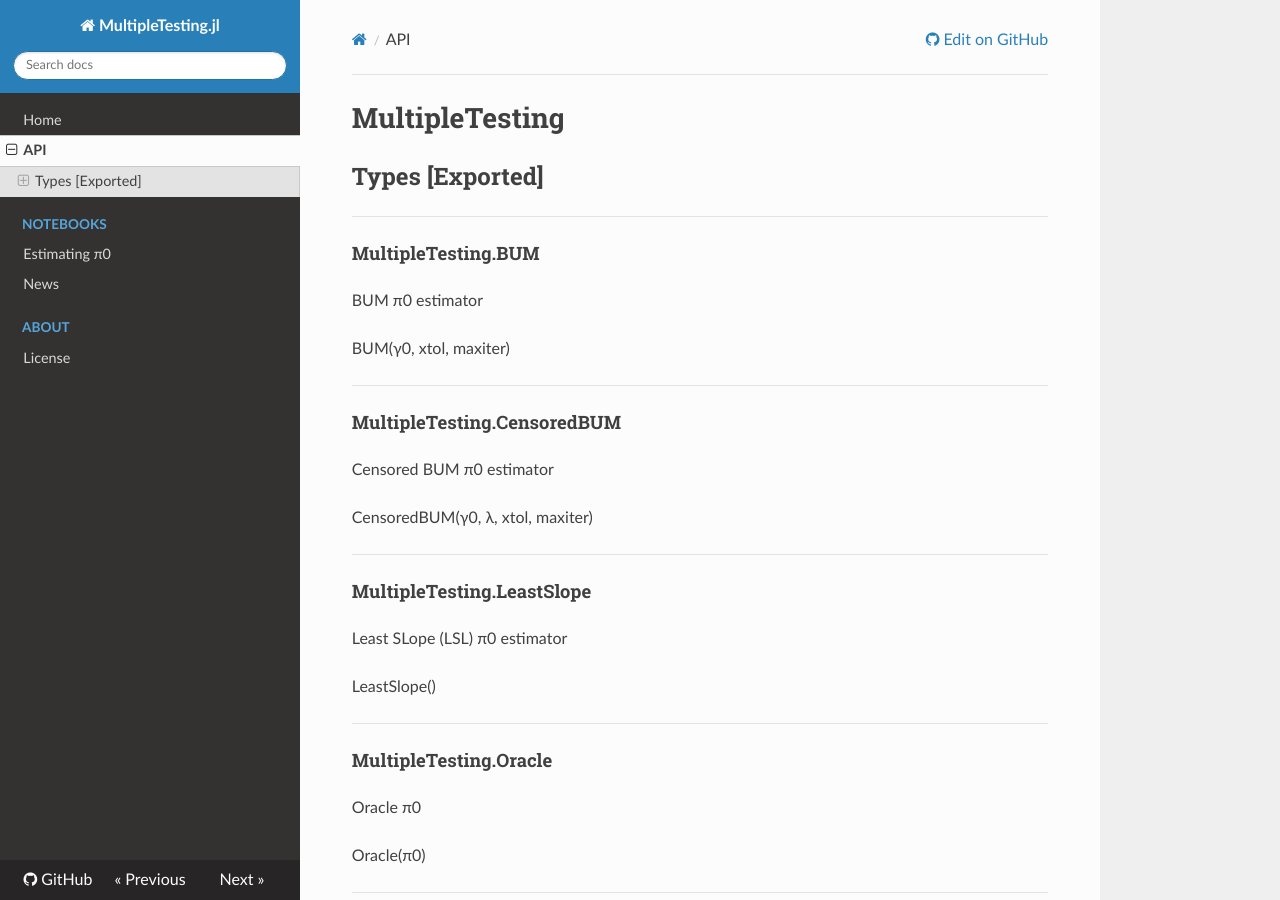
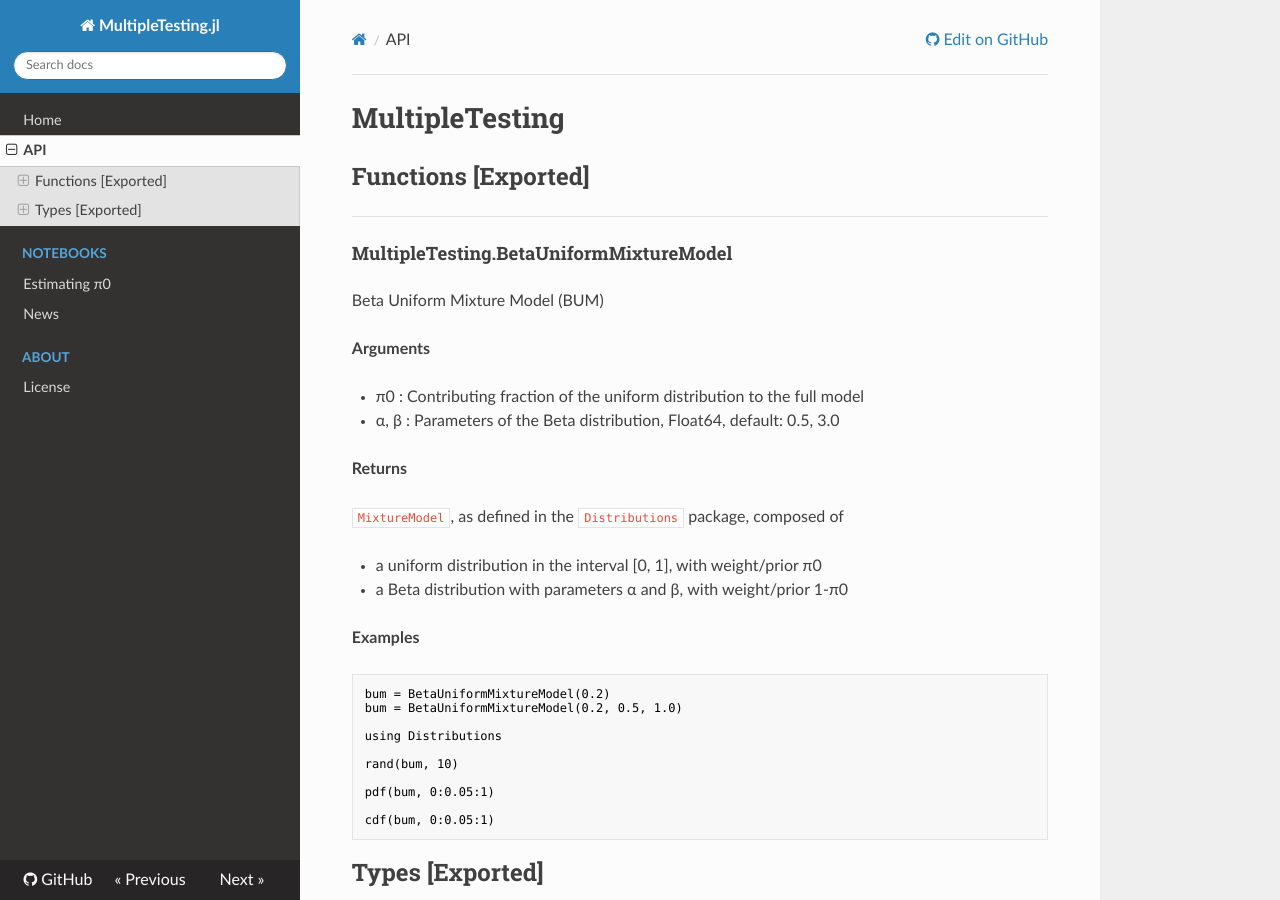
Before and after one commit to juliangehring/MultipleTesting.jl, an MkDocs documentation site: the page built from doc/api.md, in a window 1280 px wide and 900 px high. Built offline with MkDocs 1.6.1, drawn with Linux system fonts in a browser that asks for light colours; nearby versions of some CDN libraries; old or Windows-style settings are respelled for this version of MkDocs.

Commit message:
BetaUniformMixtureModel (BUM)
Based on the `MixtureModel` type from `Distributions` which brings in
many essential functions, such as `rand`, `pdf`, `cdf`, computation of
moments etc. for free. Default parameters are harmonized with respect to
the BUM π0 estimator.

Introduces `Distributions` as a new dependency.

````diff
--- a/doc/api.md
+++ b/doc/api.md
@@ -1,4 +1,41 @@
 # MultipleTesting
+
+
+## Functions [Exported]
+
+---
+
+<a id="function__betauniformmixturemodel.1" class="lexicon_definition"></a>
+#### MultipleTesting.BetaUniformMixtureModel
+Beta Uniform Mixture Model (BUM)
+
+**Arguments**
+
+- π0 : Contributing fraction of the uniform distribution to the full model
+- α, β : Parameters of the Beta distribution, Float64, default: 0.5, 3.0
+
+**Returns**
+
+`MixtureModel`, as defined in the `Distributions` package, composed of
+
+- a uniform distribution in the interval [0, 1], with weight/prior π0
+- a Beta distribution with parameters α and β, with weight/prior 1-π0
+
+**Examples**
+
+```julia
+bum = BetaUniformMixtureModel(0.2)
+bum = BetaUniformMixtureModel(0.2, 0.5, 1.0)
+
+using Distributions
+
+rand(bum, 10)
+
+pdf(bum, 0:0.05:1)
+
+cdf(bum, 0:0.05:1)
+```
+
 
 
 ## Types [Exported]
````
Also changed, not shown: doc/index.md (+2 -0 lines), 5 other files.
